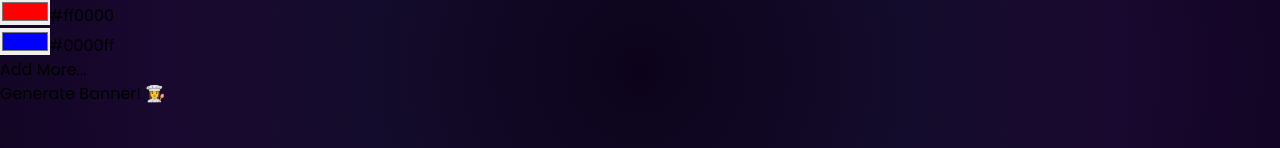
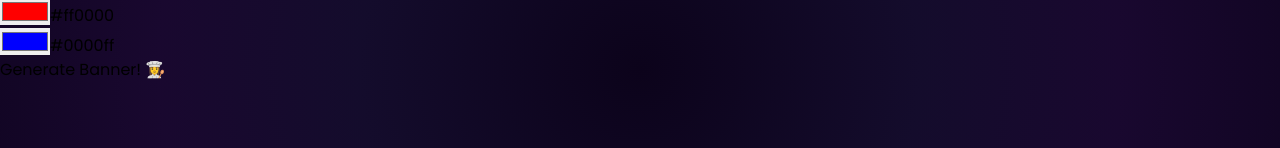
Before and after one commit to heycalebszn/bannerly, a React (Vite) app: page /form in a window 1280 px wide. Shown: the part 411-559 px from the top of the page. Built offline with nearby package versions, Linux system fonts and the light colour scheme.

Commit message:
removed add more gradients button

```diff
--- a/src/components/gradientSelector.jsx
+++ b/src/components/gradientSelector.jsx
@@ -64,12 +64,6 @@ const GradientSelector = ({ onGradientChange }) => {
           </div>
         ))}
       </div>
-      <button
-        onClick={() => setColors([...colors, "#ffffff"])}
-        className="my-2 p-2 bg-blue-800 text-white rounded"
-      >
-        Add More...
-      </button>
       <div
         className={`w-full h-40 rounded-lg border border-gray-400`}
         style={{ background: updateGradient() }}
```
